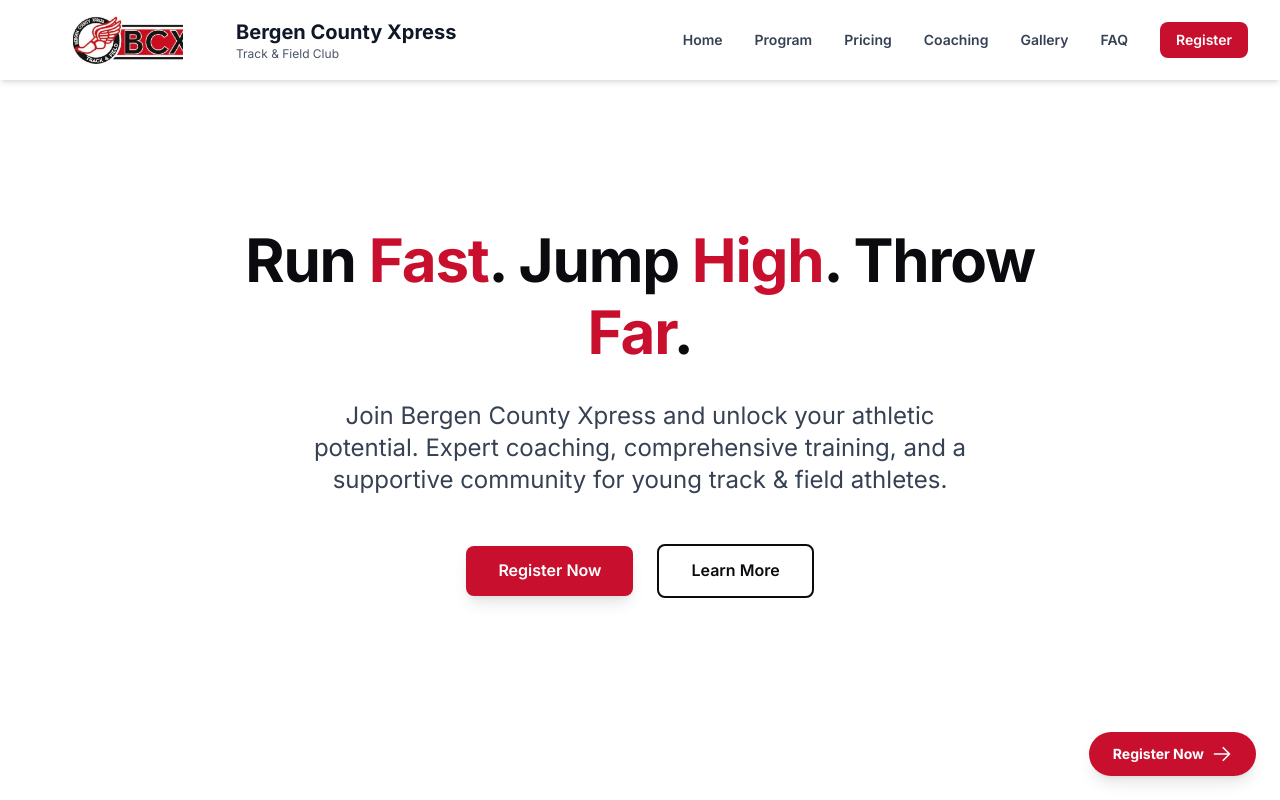
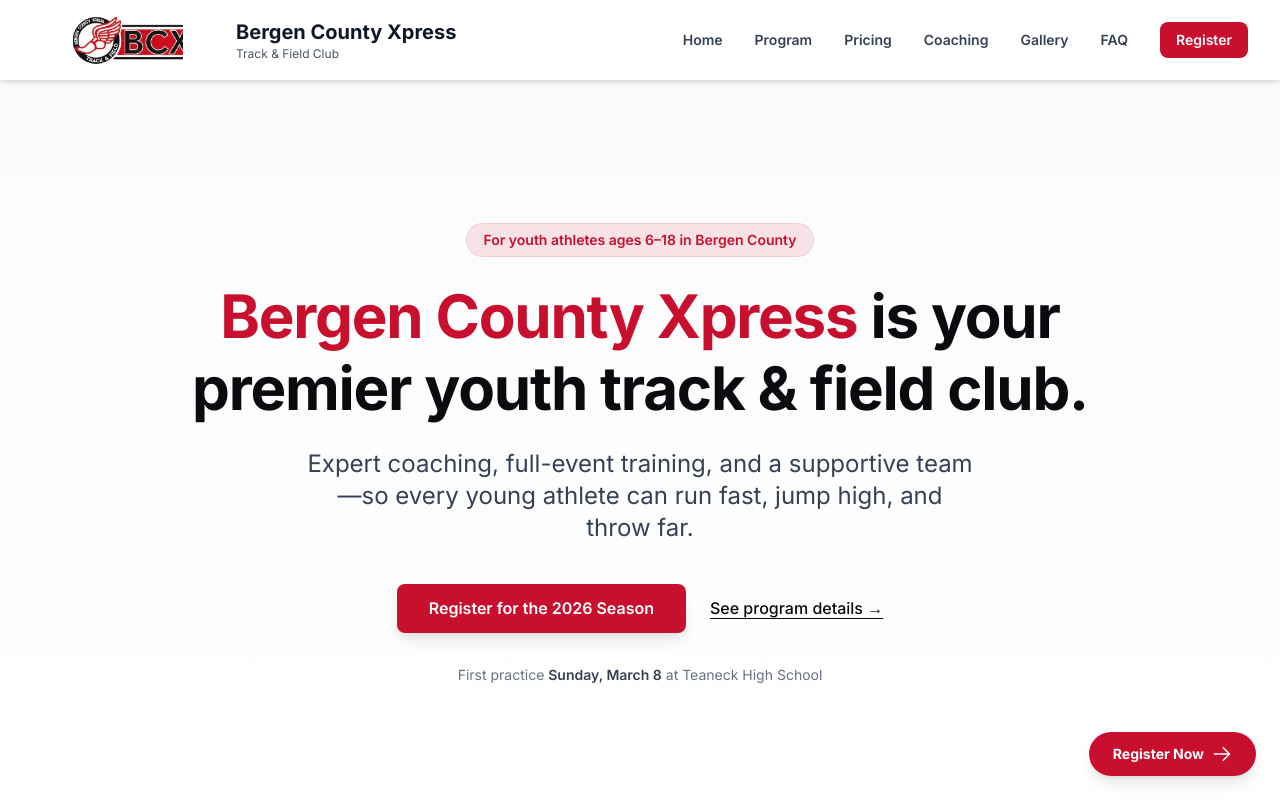
Before and after one commit to nnbiggs/bcx-site, a Next.js app: page / in a window 1280 px wide. Shown: the top 800 px of the page. Built offline with nearby package versions, Linux system fonts and the light colour scheme.

Commit message:
Enhance homepage content and layout for BCX, including updated hero section with clear messaging, primary CTA for registration, and trust line for practice date. Adjusted text for clarity and engagement, emphasizing youth athlete focus and program details.

```diff
--- a/app/page.tsx
+++ b/app/page.tsx
@@ -9,31 +9,45 @@
 export default function Home() {
   return (
     <>
-      {/* Hero Section */}
-      <section className="relative bg-white">
-        <div className="mx-auto max-w-7xl px-4 py-20 sm:px-6 sm:py-28 lg:px-8 lg:py-36">
+      {/* Hero Section — What BCX is, who it's for, primary CTA */}
+      <section className="relative bg-white overflow-hidden">
+        {/* Subtle accent for depth */}
+        <div className="absolute inset-0 bg-gradient-to-b from-gray-50/80 to-white pointer-events-none" aria-hidden />
+        <div className="relative mx-auto max-w-7xl px-4 py-20 sm:px-6 sm:py-28 lg:px-8 lg:py-36">
           <div className="mx-auto max-w-4xl text-center">
-            <h1 className="text-5xl font-bold tracking-tight text-[#0b0b0f] sm:text-6xl lg:text-7xl">
-              Run <span className="text-[#c8102e]">Fast</span>. Jump <span className="text-[#c8102e]">High</span>. Throw <span className="text-[#c8102e]">Far</span>.
+            {/* Who it's for — badge */}
+            <p className="inline-flex items-center rounded-full bg-[#c8102e]/10 px-4 py-1.5 text-sm font-semibold text-[#c8102e] ring-1 ring-[#c8102e]/20">
+              For youth athletes ages 6–18 in Bergen County
+            </p>
+
+            {/* What BCX is — clear headline */}
+            <h1 className="mt-6 text-4xl font-bold tracking-tight text-[#0b0b0f] sm:text-5xl lg:text-6xl">
+              <span className="text-[#c8102e]">Bergen County Xpress</span> is your premier youth track & field club.
             </h1>
-            <p className="mt-8 text-lg leading-8 text-gray-700 sm:text-xl lg:text-2xl max-w-2xl mx-auto">
-              Join Bergen County Xpress and unlock your athletic potential. Expert coaching,
-              comprehensive training, and a supportive community for young track & field athletes.
+            <p className="mt-6 text-lg leading-8 text-gray-700 sm:text-xl lg:text-2xl max-w-2xl mx-auto">
+              Expert coaching, full-event training, and a supportive team—so every young athlete can run fast, jump high, and throw far.
             </p>
-            <div className="mt-12 flex flex-col items-center justify-center gap-4 sm:flex-row sm:gap-6">
+
+            {/* Primary CTA — one clear action */}
+            <div className="mt-10 flex flex-col items-center justify-center gap-4 sm:flex-row sm:gap-6">
               <Link
                 href="/register"
-                className="bcx-btn"
+                className="bcx-btn w-full sm:w-auto min-w-[200px] text-lg px-8 py-4 shadow-lg hover:shadow-xl"
               >
-                Register Now
+                Register for the 2026 Season
               </Link>
               <Link
                 href="/program"
-                className="bcx-btn-outline"
+                className="text-[#0b0b0f] font-medium underline underline-offset-4 hover:text-[#c8102e] transition-colors"
               >
-                Learn More
+                See program details →
               </Link>
             </div>
+
+            {/* Trust / urgency line */}
+            <p className="mt-8 text-sm text-gray-500">
+              First practice <span className="font-semibold text-gray-700">Sunday, March 8</span> at Teaneck High School
+            </p>
           </div>
         </div>
       </section>
@@ -240,17 +254,17 @@
         <div className="mx-auto max-w-7xl px-4 sm:px-6 lg:px-8">
           <div className="mx-auto max-w-3xl text-center">
             <h2 className="text-4xl font-bold tracking-tight text-white sm:text-5xl">
-              Ready to Get Started?
+              Ready to join BCX?
             </h2>
             <p className="mt-6 text-xl text-gray-300">
-              Join BCX today and take the first step toward achieving your track & field goals.
+              Register for the 2026 season and take the first step toward your track & field goals.
             </p>
             <div className="mt-10">
               <Link
                 href="/register"
-                className="bcx-btn"
+                className="bcx-btn text-lg px-8 py-4"
               >
-                Register Now
+                Register for the 2026 Season
               </Link>
             </div>
           </div>
```
